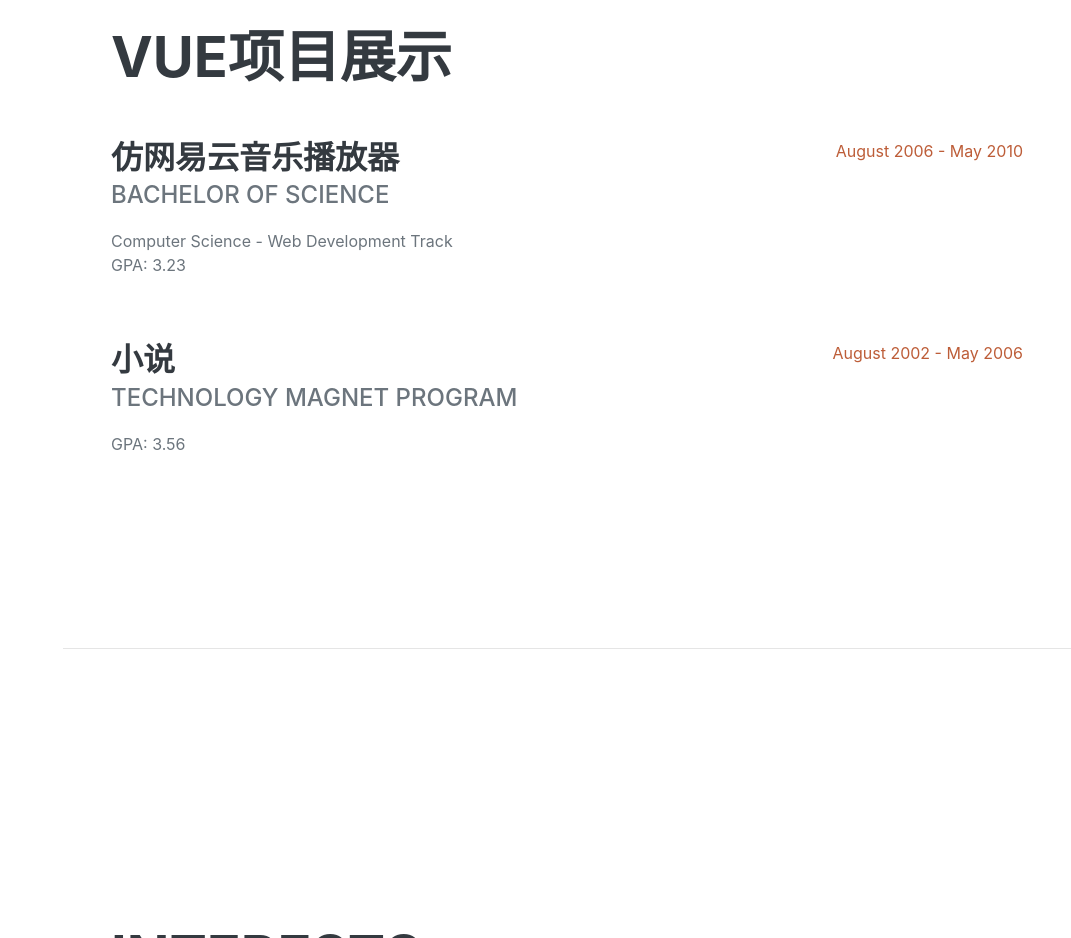
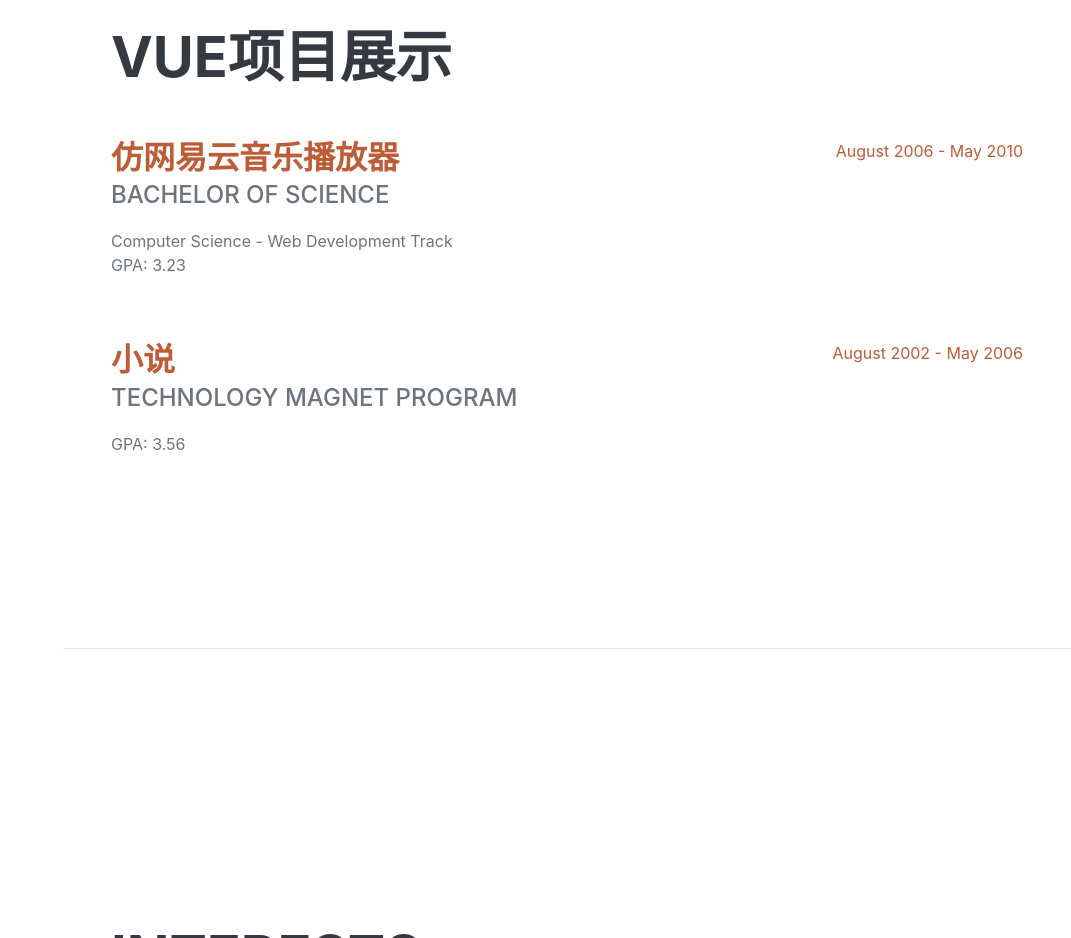
Before and after one commit to andyzai-2020/andyzai-2020.github.io, a plain HTML site: page index.html in a window 1280 px wide. Shown: the part 2960-3898 px from the top of the page, without its empty margins (209-1280 px from the left). Drawn offline with nearby package versions, Linux system fonts and the light colour scheme; a web font is replaced by a local one.

Commit message:
首页修改

```diff
--- a/index.html
+++ b/index.html
@@ -159,7 +159,11 @@
                 <h2 class="mb-5">Vue项目展示</h2>
                 <div class="d-flex flex-column flex-md-row justify-content-between mb-5">
                     <div class="flex-grow-1">
-                        <h3 class="mb-0">仿网易云音乐播放器</h3>
+                        <h3 class="mb-0">
+                            <a href="https://andyzai-2020.github.io/music/">
+                                仿网易云音乐播放器
+                            </a>
+                        </h3>
                         <div class="subheading mb-3">Bachelor of Science</div>
                         <div>Computer Science - Web Development Track</div>
                         <p>GPA: 3.23</p>
@@ -168,7 +172,11 @@
                 </div>
                 <div class="d-flex flex-column flex-md-row justify-content-between">
                     <div class="flex-grow-1">
-                        <h3 class="mb-0">小说</h3>
+                        <h3 class="mb-0">
+                            <a href="https://andyzai-2020.github.io/novel/">
+                                小说
+                            </a>
+                        </h3>
                         <div class="subheading mb-3">Technology Magnet Program</div>
                         <p>GPA: 3.56</p>
                     </div>
```
